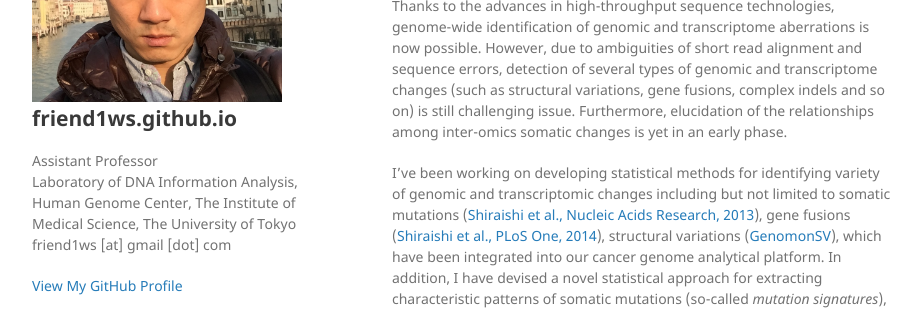
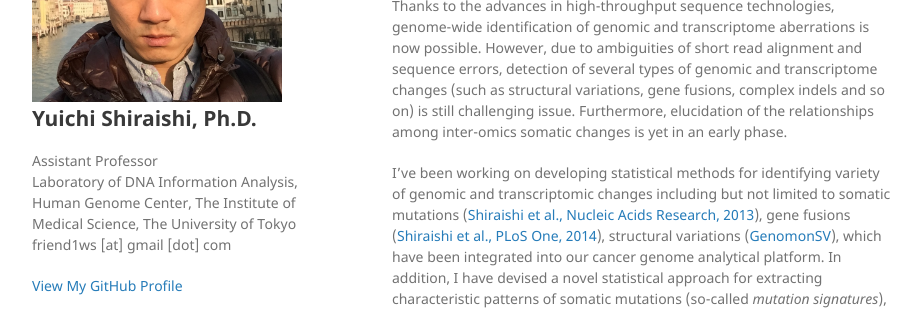
Before and after one commit to friend1ws/friend1ws.github.io, a Jekyll site: the page built from index.md, in a window 1280 px wide. Shown: the part 206-516 px from the top of the page, without its empty margins (178-1101 px from the left). Built offline with Jekyll 4.4.1, drawn with Linux system fonts in a browser that asks for light colours; our own code applies the rules of GitHub Pages for plain Markdown files; some of the changed lines change nothing that is shown.

Commit message:
Update _config.yml

```diff
--- a/_config.yml
+++ b/_config.yml
@@ -1,5 +1,4 @@
-name: Yuichi Shiraishi
-degree: Ph.D.
+title: Yuichi Shiraishi, Ph.D.
 description: Assistant Professor</br>Laboratory of DNA Information Analysis, Human Genome Center, The Institute of Medical Science, The University of Tokyo</br>friend1ws [at] gmail [dot] com
 show_downloads: true
 google_analytics:
```
